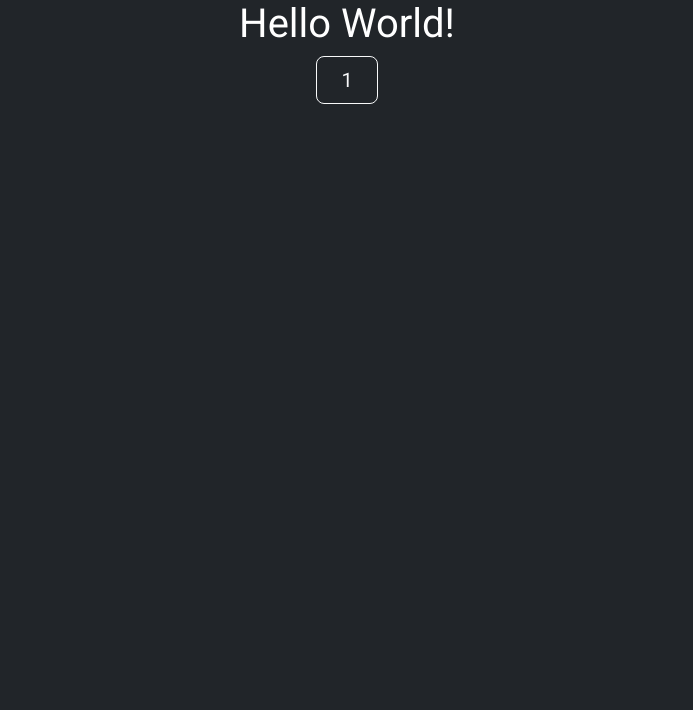
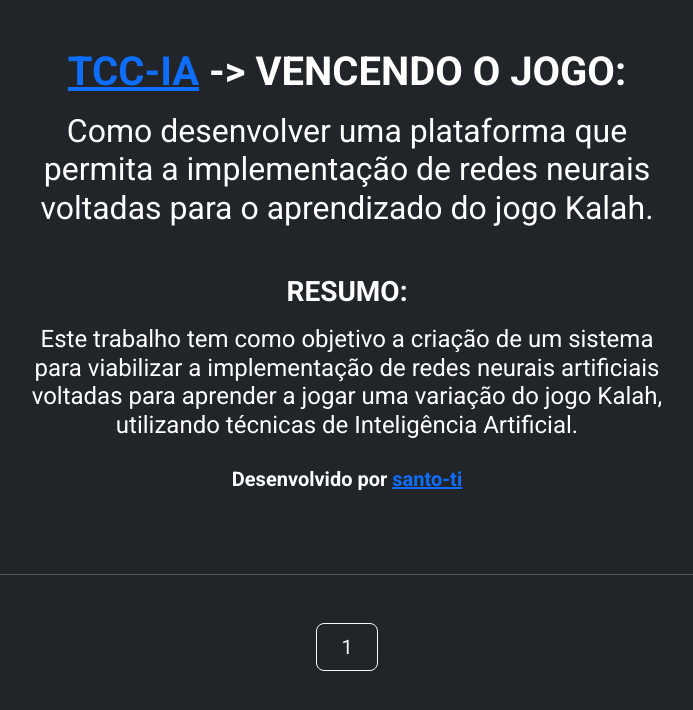
Before and after one commit to santo-ti/SANTO-TCC-IA, a React (Vite) app in the folder web/: page / in a window 1280 px wide. Shown: the top 710 px of the page, without its empty margins (293-986 px from the left). Built offline with nearby package versions, Linux system fonts and the light colour scheme.

Commit message:
feat: Add Header component

```diff
--- a/web/src/App.tsx
+++ b/web/src/App.tsx
@@ -1,11 +1,19 @@
+import Header from './components/Header';
 import HouseButton from './components/HouseButton';
 
 function App() {
   return (
-    <div className="container text-center">
-      <h1>Hello World!</h1>
-      <HouseButton />
-    </div>
+    <>
+      <Header />
+      <main>
+        <section id="main-section">
+          <div className="container text-center">
+            <hr className="mb-5" />
+            <HouseButton />
+          </div>
+        </section>
+      </main>
+    </>
   );
 }
 
--- /dev/null
+++ b/web/src/components/Header/index.tsx
@@ -0,0 +1,32 @@
+function Header() {
+  return (
+    <header className="d-flex justify-content-center align-items-center">
+      <div className="flex-column justify-content-center align-items-center text-center my-5">
+        <h1 className="fw-bold mb-3">
+          <a href="https://github.com/santo-ti/SANTO-TCC-IA" target="_blank">
+            TCC-IA
+          </a>
+          {' ->'} VENCENDO O JOGO:
+        </h1>
+        <h2 className="col-lg-6 mx-auto mb-5">
+          Como desenvolver uma plataforma que permita a implementação de redes neurais voltadas para o aprendizado do
+          jogo Kalah.
+        </h2>
+        <h3 className="fw-bold mb-3">RESUMO:</h3>
+        <h4 className="col-lg-6 mx-auto mb-4">
+          Este trabalho tem como objetivo a criação de um sistema para viabilizar a implementação de redes neurais
+          artificiais voltadas para aprender a jogar uma variação do jogo Kalah, utilizando técnicas de Inteligência
+          Artificial.
+        </h4>
+        <p className="fs-5 fw-bold">
+          Desenvolvido por{' '}
+          <a href="https://github.com/santo-ti" target="_blank">
+            santo-ti
+          </a>
+        </p>
+      </div>
+    </header>
+  );
+}
+
+export default Header;
--- a/web/src/components/HouseButton/index.tsx
+++ b/web/src/components/HouseButton/index.tsx
@@ -1,6 +1,6 @@
 function HouseButton() {
   return (
-    <button type="button" className="btn btn-outline-light btn-lg px-4">
+    <button type="button" className="btn btn-outline-light btn-lg text-center px-4">
       1
     </button>
   );
--- a/web/src/index.css
+++ b/web/src/index.css
@@ -4,7 +4,7 @@
   font-family: 'Roboto', system-ui, -apple-system, 'Segoe UI', 'Helvetica Neue', 'Noto Sans', 'Liberation Sans', Arial,
     sans-serif, 'Apple Color Emoji', 'Segoe UI Emoji', 'Segoe UI Symbol', 'Noto Color Emoji';
   /* line-height: 1.5; */
-  box-sizing: border-box;
+  box-sizing: border-box !important;
   margin: 0;
   padding: 0;
 }
```
